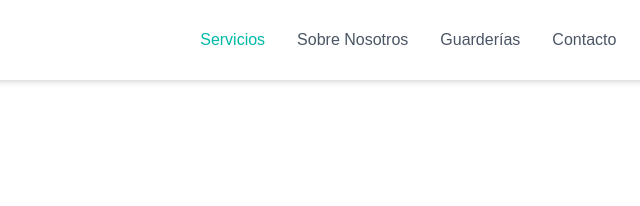
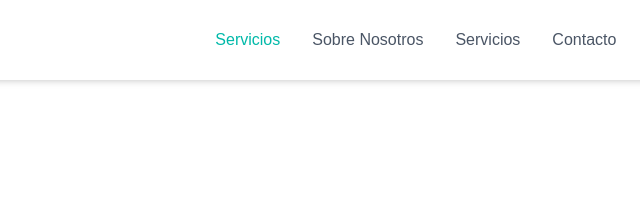
Before and after one commit to TheAlipori/Nedeal, an Astro site: page / in a window 1280 px wide. Shown: the top 206 px of the page, 428-1068 px from the left. Built offline with nearby package versions, Linux system fonts and the light colour scheme; Astro itself is replaced by a stand-in of ours.

Commit message:
errores de despliegue

```diff
--- a/src/components/Navbar.astro
+++ b/src/components/Navbar.astro
@@ -34,7 +34,7 @@ import icon from "/nedeal-icon.svg";
           href="/guarderias"
           class="text-gray-600 hover:text-quaternary font-medium transition-colors"
         >
-          Guarderías
+          Servicios
         </a>
         <a
           href="/contacto"
```
